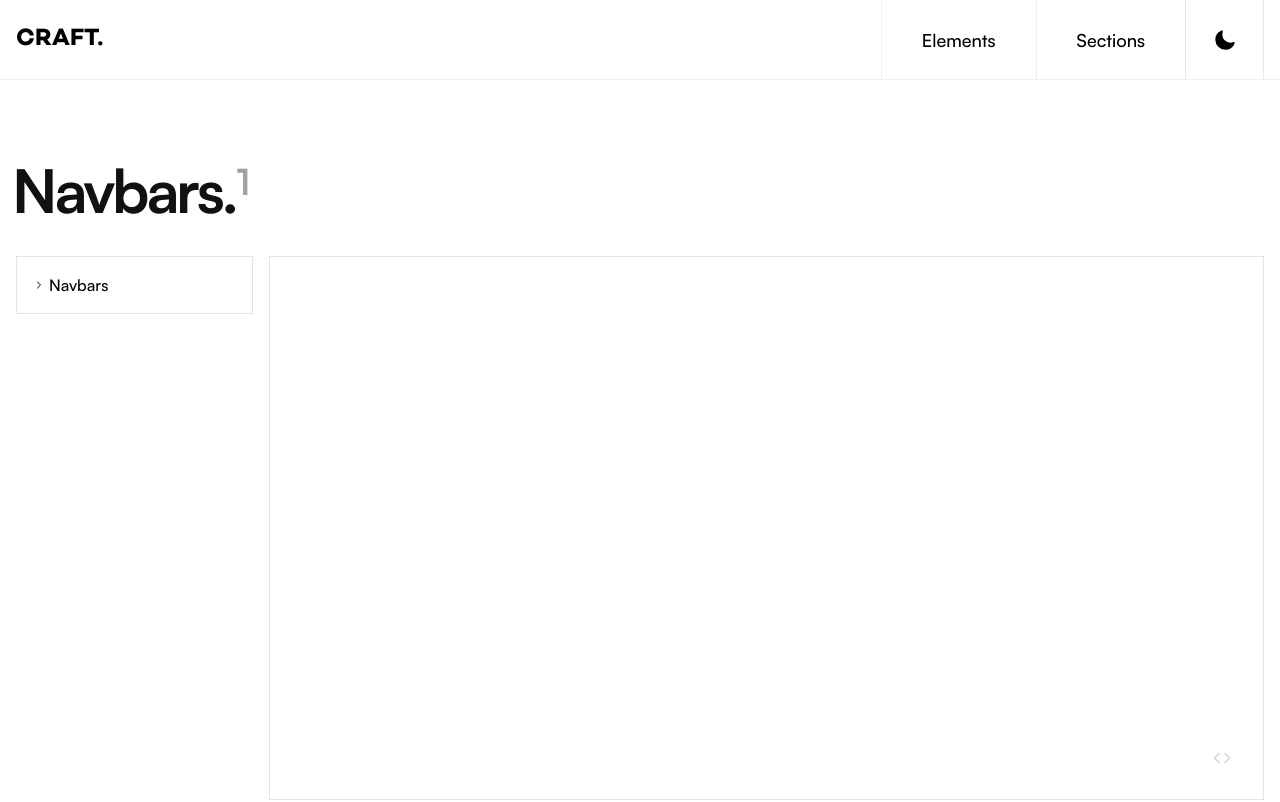
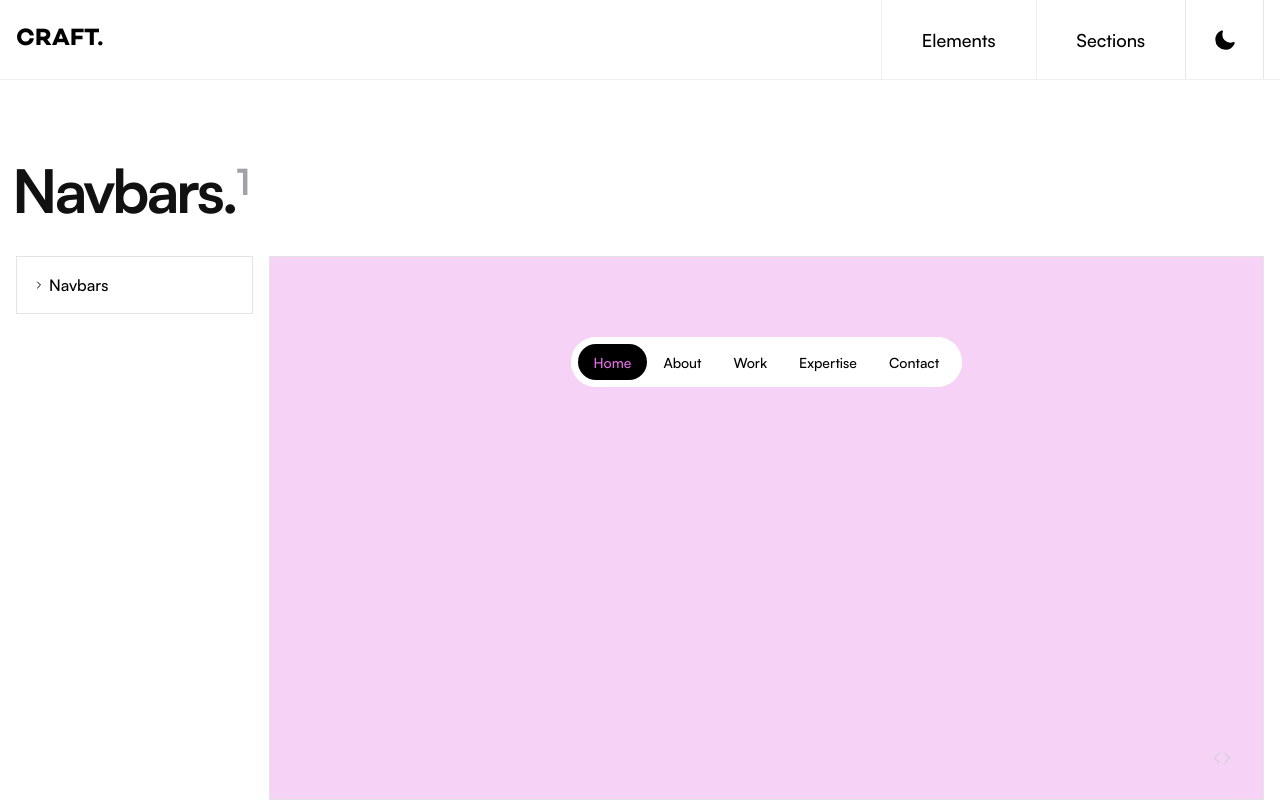
Before and after one commit to Jeff-Maina/craft, a Next.js app: page /sections/navbars in a window 1280 px wide. Shown: the top 802 px of the page. Built offline with nearby package versions, Linux system fonts and the light colour scheme.

Commit message:
Start navbar component 001

```diff
--- a/src/app/(pages)/sections/navbars/(examples)/navbar_001/navbar_001.tsx
+++ b/src/app/(pages)/sections/navbars/(examples)/navbar_001/navbar_001.tsx
@@ -1,13 +1,162 @@
+"use client";
+
 import ElementLayout from "@/app/(pages)/elements/ElementLayout";
 import { codeblock } from "./codeblock";
+import { useState } from "react";
+import { motion } from "framer-motion";
 
+interface links {
+  link: string;
+  color: string;
+  label: string;
+  hasDropdown: boolean;
+}
 
-const Links =[]
+const Links: Array<links> = [
+  {
+    link: "Home",
+    color: "298, 70%, 66%",
+    label: "Home",
+    hasDropdown: false,
+  },
+  {
+    link: "About",
+    color: "38, 100%, 60%",
+    label: "About",
+    hasDropdown: false,
+  },
+  {
+    link: "Work",
+    // color: "204, 88%, 71%",
+    color: "102, 48%, 49%",
+    label: "Work",
+    hasDropdown: true,
+  },
+  {
+    link: "Expertise",
+    color: "337, 100%, 50%",
+    label: "Expertise",
+    hasDropdown: false,
+  },
+  {
+    link: "Contact",
+    color: "54, 100%, 56%",
+    label: "Contact",
+    hasDropdown: false,
+  },
+];
 
 const Navbar001 = () => {
+  const [activeColor, setActiveColor] = useState<String>(Links[0].color);
+  const [hoverTabIndex, setHoverTabIndex] = useState<Number>(0);
+  const [activeTabIndex, setActiveTabIndex] = useState<Number>(0);
+  const [isDropDownActive, setIsDropDownActive] = useState(false);
+  const [hoveredDropdown, setHoveredDropdown] = useState<Number>(0);
+
+  const handleTabs = (color: String, index: Number, hasDropdown: boolean) => {
+    const newIndex = hasDropdown === true ? activeTabIndex : index;
+    setActiveColor(color);
+    setActiveTabIndex(newIndex);
+    setIsDropDownActive(hasDropdown);
+    if (!hasDropdown) return;
+    setHoveredDropdown(index);
+    console.log(hoveredDropdown);
+  };
+
   return (
-    <ElementLayout codeBlock={codeblock}>
-      <nav></nav>
+    <ElementLayout codeBlock={codeblock} className="!pt-0">
+      <div
+        style={{
+          backgroundColor: `hsl(${activeColor},30%)`,
+        }}
+        onClick={() => {
+          setIsDropDownActive(false);
+        }}
+        className="w-full h-full flex items-start justify-center transition-all duration-200 pt-20"
+      >
+        <nav
+          className={`relative bg-white rounded-[2rem] ${
+            isDropDownActive ? "shadow" : "shadow-none"
+          } transition-all duration-300`}
+        >
+          <ul
+            onMouseLeave={() => {
+              const newIndex = !isDropDownActive
+                ? activeTabIndex
+                : hoveredDropdown;
+              console.log(newIndex, hoveredDropdown);
+              setHoverTabIndex(newIndex);
+            }}
+            className="flex items-center rounded-full bg-white p-[7px] relative z-10"
+          >
+            {Links.map((link, index) => {
+              const isTabActive = index === activeTabIndex;
+
+              return (
+                <li
+                  onClick={(e) => {
+                    e.stopPropagation();
+                    handleTabs(link.color, index, link.hasDropdown);
+                  }}
+                  onMouseEnter={() => {
+                    setHoverTabIndex(index);
+                  }}
+                  key={index}
+                  style={{
+                    color: isTabActive ? `hsl(${link.color})` : "#000",
+                  }}
+                  className="p-[6px] px-4 cursor-pointer relative transition-colors duration-200"
+                >
+                  {index === hoverTabIndex && (
+                    <motion.div
+                      layoutId="ghostIndicator"
+                      transition={{
+                        type: "spring",
+                        bounce: 0.2,
+                        duration: 0.6,
+                      }}
+                      style={{
+                        backgroundColor: `hsl(${activeColor},10%)`,
+                      }}
+                      className="absolute inset-0 w-full h-full rounded-full"
+                    ></motion.div>
+                  )}
+                  {index === activeTabIndex && (
+                    <motion.div
+                      layoutId="tabIndicator"
+                      transition={{
+                        type: "spring",
+                        bounce: 0.2,
+                        duration: 0.6,
+                      }}
+                      className="absolute inset-0 bg-black w-full h-full rounded-full z-[5]"
+                    ></motion.div>
+                  )}
+                  <span className="relative z-10 leading-0 text-sm">
+                    {link.label}
+                  </span>
+                </li>
+              );
+            })}
+          </ul>
+          <motion.div
+            initial={{
+              height: 0,
+            }}
+            animate={{
+              height: isDropDownActive ? 200 : 0,
+            }}
+            transition={{
+              height: {
+                type: "spring",
+                bounce: isDropDownActive ? 0.2 : 0,
+                duration: 0.4,
+              },
+            }}
+            className="w-full rounded-3xl relative overflow-hidden"
+          ></motion.div>
+        </nav>
+      </div>
     </ElementLayout>
   );
 };
--- a/src/components/Tooltip.tsx
+++ b/src/components/Tooltip.tsx
@@ -7,7 +7,7 @@ interface TooltipProps {
 
 const Tooltip: FC<TooltipProps> = ({ label }) => {
   return (
-    <div className="absolute font-satoshi-medium bg-black text-white leading-none py-2 top-[110%] text-xs md:text-sm pointer-events-none opacity-0 -translate-y-1 group-hover/tooltip:opacity-[1] group-hover/tooltip:translate-y-1 transition-all duration-300">
+    <div className="absolute font-satoshi-medium bg-black text-white leading-none py-2 top-[110%] right-4 lg:right-2/4 lg:translate-x-2/4 text-xs md:text-sm pointer-events-none opacity-0 -translate-y-1 group-hover/tooltip:opacity-[1] group-hover/tooltip:translate-y-1 transition-all duration-300 z-50">
       <p className="w-28 md:w-32">{label}</p>
     </div>
   );
```
